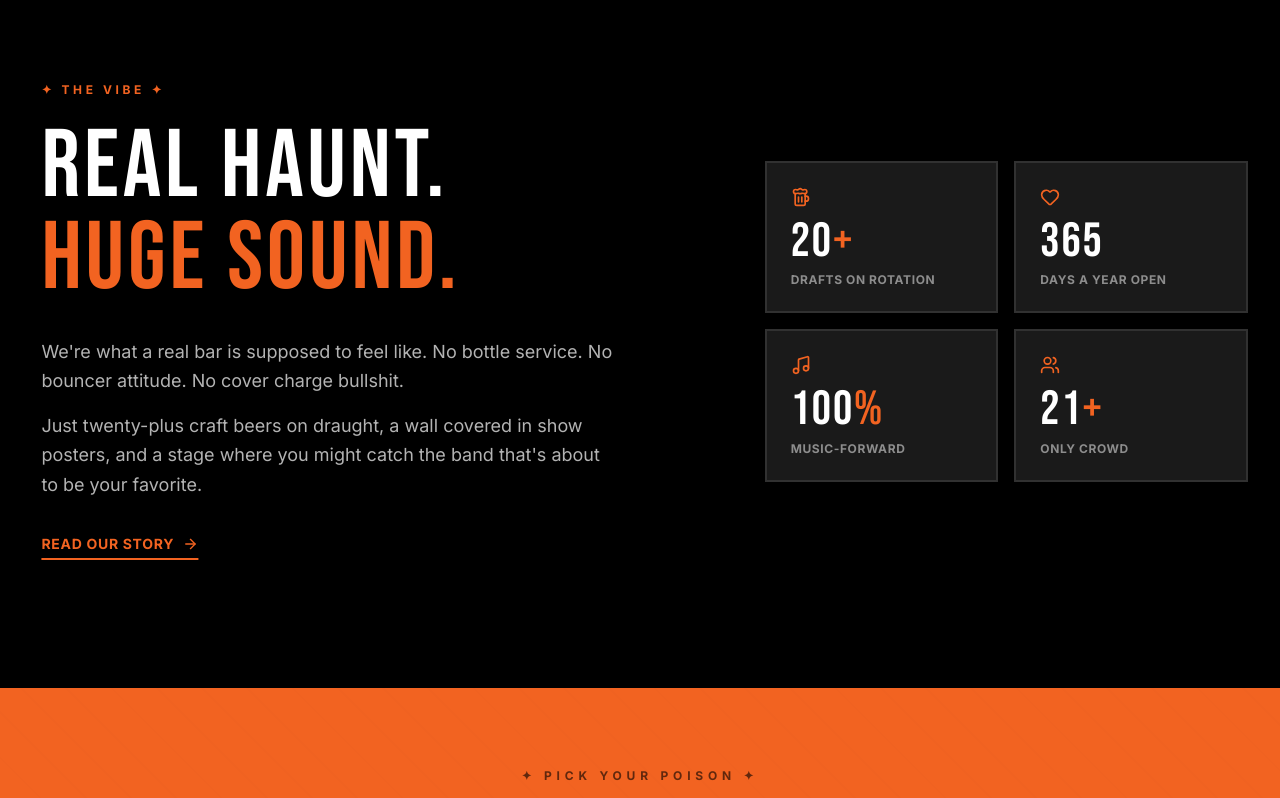
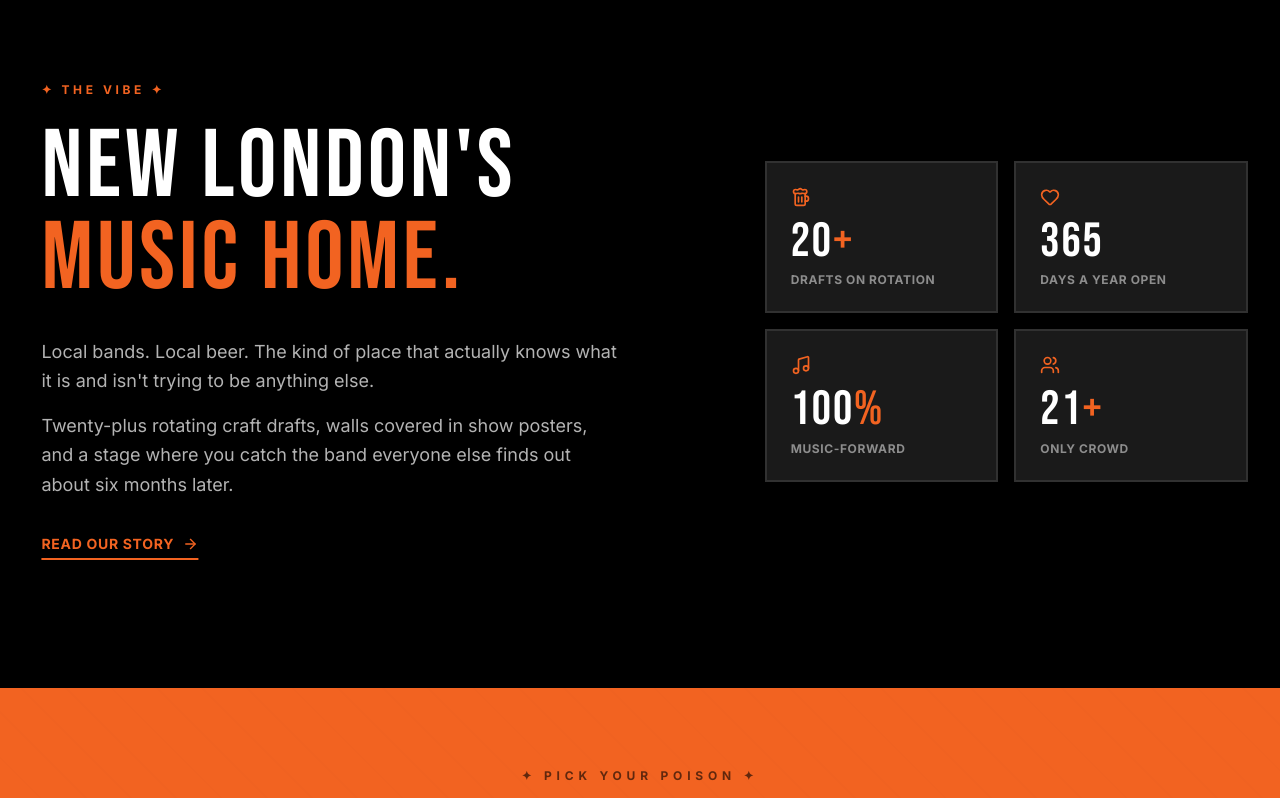
Before and after one commit to AppStudioPros/oasis-pub, a Next.js app: page / in a window 1280 px wide. Shown: the part 1920-2718 px from the top of the page. Built offline with nearby package versions, Linux system fonts and the light colour scheme.

Commit message:
copy: rewrite all 6 instances — local/hip/music-forward voice, lean into New London music scene identity

```diff
--- a/src/app/about/AboutClient.tsx
+++ b/src/app/about/AboutClient.tsx
@@ -40,7 +40,7 @@ export default function AboutClient() {
         eyebrow="Our Story"
         title="About"
         accent="The Oasis"
-        subtitle="The bar it's supposed to be. Huge sound. Open 365 days a year."
+        subtitle="Local. Loud. Where New London's music lives."
       />
 
       <SectionDivider
@@ -82,10 +82,10 @@ export default function AboutClient() {
             className="space-y-5 text-white/75 text-base md:text-lg leading-relaxed"
           >
             <p>
-              We&apos;re the bar tucked into 16 Bank Street in downtown New London — the
-              epicenter of the city&apos;s music scene and the hippest little bar in town. We&apos;ve been
-              the home for emerging bands, working DJs, and anyone who needs a place to actually
-              hear music played the way it&apos;s supposed to be played.
+              We&apos;re at 16 Bank Street in downtown New London — the room where the city&apos;s
+              music scene actually lives. The bands that play here are local, hungry, and good.
+              The beer list rotates with the season. The crowd shows up because they genuinely
+              care about what&apos;s on that stage.
             </p>
             <p>
               No bottle service. No bouncer attitude. No cover charge bullshit. Just twenty-plus
--- a/src/app/about/page.tsx
+++ b/src/app/about/page.tsx
@@ -3,7 +3,7 @@ import AboutClient from "./AboutClient";
 export const metadata = {
   title: "About",
   description:
-    "The Oasis Pub — the epicenter of New London's music scene. 20+ craft beers, emerging bands, loud nights, and the bar it's supposed to be in CT.",
+    "The Oasis Pub — New London CT's home for live music. Local craft beer, emerging bands, and loud nights at 16 Bank Street. The place the city's music scene calls home.",
 };
 
 export default function AboutPage() {
--- a/src/app/layout.tsx
+++ b/src/app/layout.tsx
@@ -10,7 +10,7 @@ export const metadata: Metadata = {
     template: "%s | The Oasis Pub",
   },
   description:
-    "The epicenter of New London's music scene. 20+ craft beers, emerging bands, DJ nights, and the bar it's supposed to be. 16 Bank Street, New London CT. Open 365 days a year.",
+    "New London's home for live music. Local craft beers on tap, emerging bands before they blow up, loud nights at 16 Bank Street. Open 365 days a year.",
   keywords: [
     "Oasis Pub New London",
     "live music New London CT",
--- a/src/components/Footer.tsx
+++ b/src/components/Footer.tsx
@@ -30,7 +30,7 @@ export default function Footer() {
               The Oasis Pub
             </h3>
             <p className="text-white/70 text-sm leading-relaxed">
-              The epicenter of New London&apos;s music scene. The bar it&apos;s supposed to be. Big sound.
+              Where New London comes to hear something real. Local bands, local beer, 365 nights a year.
             </p>
             <div className="flex gap-3 mt-5">
               <a
--- a/src/components/home/TheVibe.tsx
+++ b/src/components/home/TheVibe.tsx
@@ -53,8 +53,8 @@ export default function TheVibe() {
               transition={{ duration: 0.7 }}
               className="poster-title text-5xl md:text-7xl lg:text-8xl text-white leading-[0.9] mb-8"
             >
-              Real haunt.<br />
-              <span className="text-[var(--color-oasis-orange)]">Huge sound.</span>
+              New London&apos;s<br />
+              <span className="text-[var(--color-oasis-orange)]">music home.</span>
             </motion.h2>
             <motion.div
               initial={{ opacity: 0 }}
@@ -64,10 +64,10 @@ export default function TheVibe() {
               className="space-y-4 text-white/70 text-base md:text-lg leading-relaxed max-w-xl mb-8"
             >
               <p>
-                We&apos;re what a real bar is supposed to feel like. No bottle service. No bouncer attitude. No cover charge bullshit.
+                Local bands. Local beer. The kind of place that actually knows what it is and isn&apos;t trying to be anything else.
               </p>
               <p>
-                Just twenty-plus craft beers on draught, a wall covered in show posters, and a stage where you might catch the band that&apos;s about to be your favorite.
+                Twenty-plus rotating craft drafts, walls covered in show posters, and a stage where you catch the band everyone else finds out about six months later.
               </p>
             </motion.div>
             <motion.div
```
